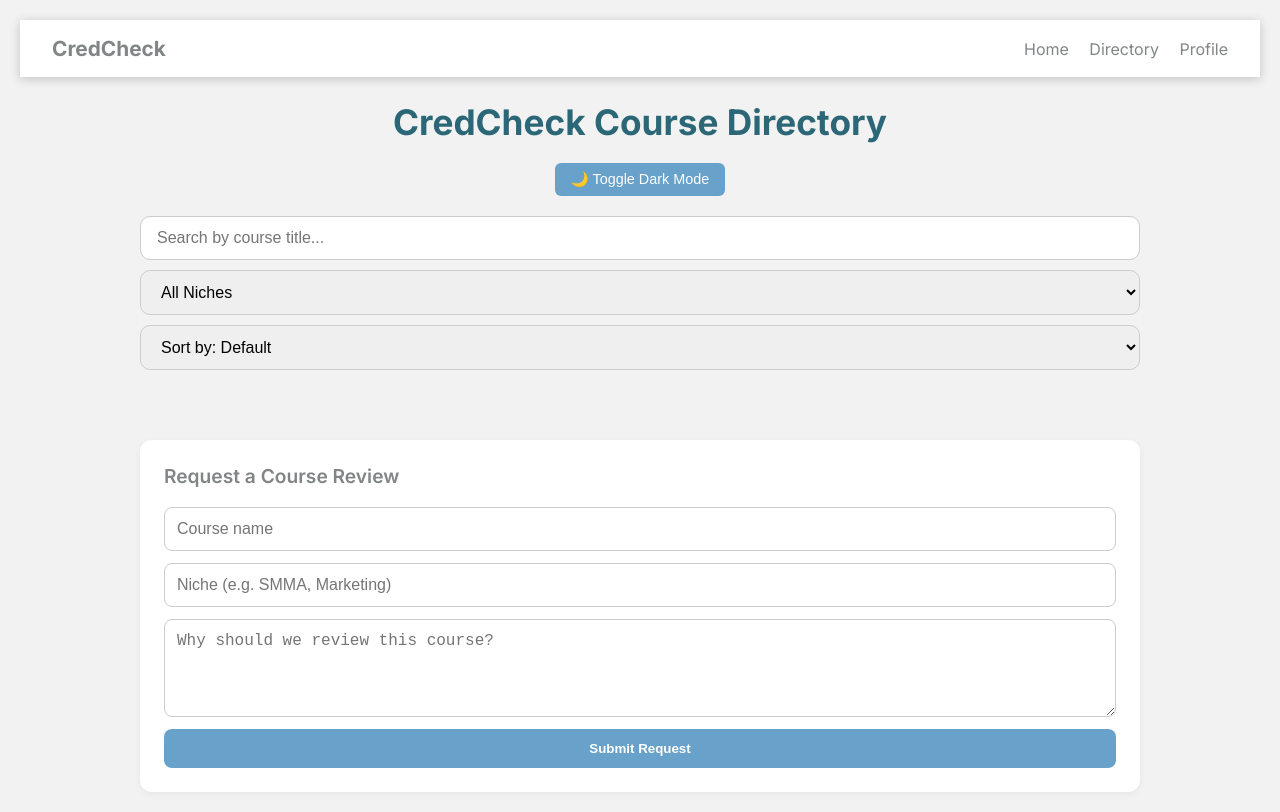
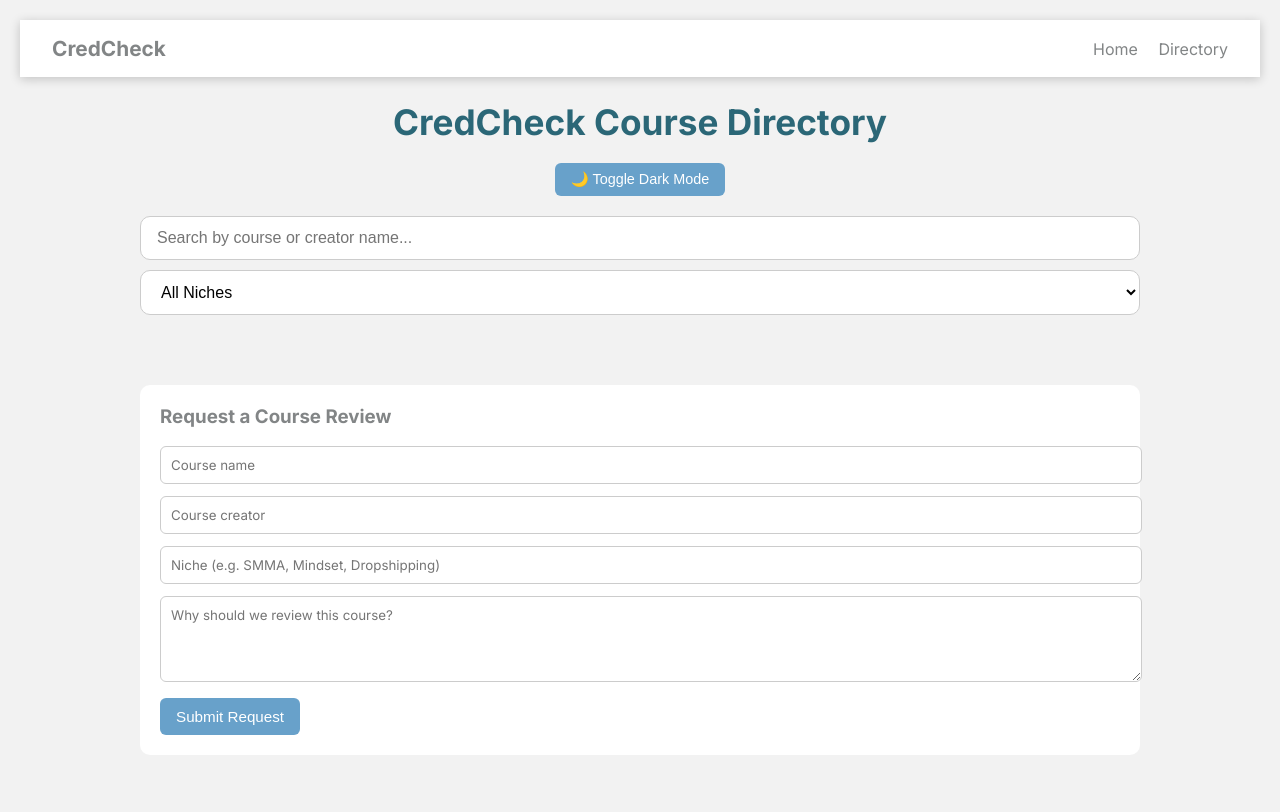
Before and after one commit to ItsSuperDuperAwesome/credcheck-landing, a plain HTML site: page directory.html in a window 1280 px wide. Drawn offline with Linux system fonts and the light colour scheme.

Commit message:
Update directory.html

```diff
--- a/directory.html
+++ b/directory.html
@@ -53,16 +53,16 @@
       color: var(--accent-color);
       text-decoration: underline;
     }
+    .container {
+      max-width: 1000px;
+      margin: auto;
+    }
     h1 {
       text-align: center;
       margin-bottom: 20px;
       font-size: 2.2rem;
       font-weight: 700;
       color: var(--primary-color);
-    }
-    .container {
-      max-width: 1000px;
-      margin: auto;
     }
     .toggle {
       display: flex;
@@ -89,6 +89,7 @@
       font-size: 1rem;
       border-radius: 10px;
       border: 1px solid #ccc;
+      background: #fff;
     }
     .card-grid {
       display: grid;
@@ -101,11 +102,6 @@
       padding: 24px;
       box-shadow: 0 6px 20px rgba(0, 0, 0, 0.06);
       border-left: 6px solid #ccc;
-      transition: transform 0.2s ease;
-    }
-    .card:hover {
-      transform: translateY(-6px);
-      box-shadow: 0 8px 24px rgba(0, 0, 0, 0.1);
     }
     .tag {
       background: var(--tag-bg);
@@ -117,34 +113,28 @@
     }
     .submit-form {
       background: var(--card-bg);
-      padding: 24px;
-      border-radius: 12px;
-      box-shadow: 0 2px 8px rgba(0,0,0,0.05);
+      padding: 20px;
       margin-top: 40px;
+      border-radius: 10px;
     }
     .submit-form h3 {
       margin-top: 0;
-      font-size: 1.2rem;
-      font-weight: 600;
-    }
-    .submit-form form {
-      display: flex;
-      flex-direction: column;
-      gap: 12px;
     }
     .submit-form input, .submit-form textarea {
-      padding: 12px;
-      font-size: 1rem;
-      border-radius: 8px;
+      width: 100%;
+      margin-bottom: 12px;
+      padding: 10px;
+      border-radius: 6px;
       border: 1px solid #ccc;
+      font-family: 'Inter', sans-serif;
     }
     .submit-form button {
-      padding: 12px;
       background: var(--accent-color);
-      color: white;
+      color: #fff;
+      padding: 10px 16px;
+      font-size: 0.95rem;
       border: none;
-      border-radius: 8px;
-      font-weight: 600;
+      border-radius: 6px;
       cursor: pointer;
     }
   </style>
@@ -155,53 +145,73 @@
     <div>
       <a href="/index.html">Home</a>
       <a href="/directory.html">Directory</a>
-      <a href="/profile.html">Profile</a>
     </div>
   </nav>
+
   <div class="container">
     <h1>CredCheck Course Directory</h1>
     <div class="toggle">
       <button onclick="toggleTheme()">🌙 Toggle Dark Mode</button>
     </div>
+
     <div class="filter-bar">
-      <input type="text" id="searchInput" placeholder="Search by course title...">
+      <input type="text" id="searchInput" placeholder="Search by course or creator name...">
       <select id="nicheFilter">
         <option value="all">All Niches</option>
+        <option value="Mindset">Mindset</option>
+        <option value="Marketing">Marketing</option>
         <option value="SMMA">SMMA</option>
-        <option value="Marketing">Marketing</option>
-        <option value="Mindset">Mindset</option>
-        <option value="Sales">Sales</option>
-        <option value="Productivity">Productivity</option>
-        <option value="YouTube">YouTube</option>
-      </select>
-      <select id="sortFilter">
-        <option value="default">Sort by: Default</option>
-        <option value="high">Sort by: Score (High → Low)</option>
-        <option value="low">Sort by: Score (Low → High)</option>
+        <option value="Dropshipping">Dropshipping</option>
       </select>
     </div>
+
     <div class="card-grid" id="guruGrid"></div>
+
     <div class="submit-form">
       <h3>Request a Course Review</h3>
       <form action="https://formspree.io/f/mnndyzyo" method="POST">
         <input type="text" name="name" placeholder="Course name" required />
-        <input type="text" name="niche" placeholder="Niche (e.g. SMMA, Marketing)" required />
+        <input type="text" name="creator" placeholder="Course creator" required />
+        <input type="text" name="niche" placeholder="Niche (e.g. SMMA, Mindset, Dropshipping)" required />
         <textarea name="reason" placeholder="Why should we review this course?" rows="4" required></textarea>
         <button type="submit">Submit Request</button>
       </form>
     </div>
   </div>
+
   <script>
+    let courses = [];
+    const guruGrid = document.getElementById('guruGrid');
+
+    async function fetchCourses() {
+      const res = await fetch("/gurus/courses.json");
+      courses = await res.json();
+      renderCourses(courses);
+    }
+
+    function renderCourses(data) {
+      guruGrid.innerHTML = '';
+      data.forEach(course => {
+        const card = document.createElement('div');
+        card.className = 'card';
+        card.innerHTML = `
+          <h2>${course.title}</h2>
+          <p><strong>Creator:</strong> ${course.creator}</p>
+          <p><strong>Rating:</strong> ${course.rating}/100</p>
+          <p><strong>Price:</strong> $${course.price}</p>
+          <div class="niche-tags">${course.niches.map(n => `<span class="tag">${n}</span>`).join('')}</div>
+          <p>${course.description}</p>
+          <a href="${course.link}" target="_blank">View Course</a>
+        `;
+        guruGrid.appendChild(card);
+      });
+    }
+
     function toggleTheme() {
       document.body.classList.toggle('dark');
-      localStorage.setItem('theme', document.body.classList.contains('dark') ? 'dark' : 'light');
     }
-    if (
-      localStorage.getItem('theme') === 'dark' ||
-      (!localStorage.getItem('theme') && window.matchMedia('(prefers-color-scheme: dark)').matches)
-    ) {
-      document.body.classList.add('dark');
-    }
+
+    fetchCourses();
   </script>
 </body>
 </html>
```
